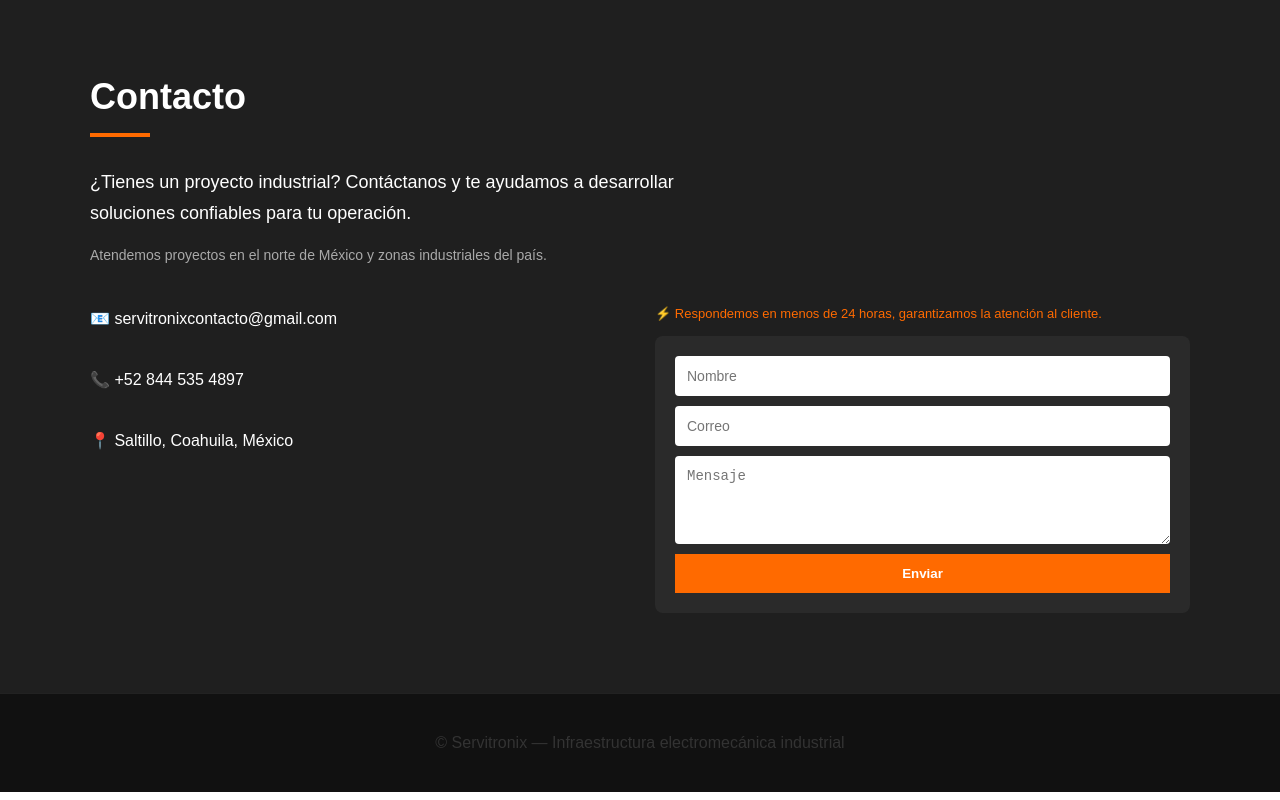
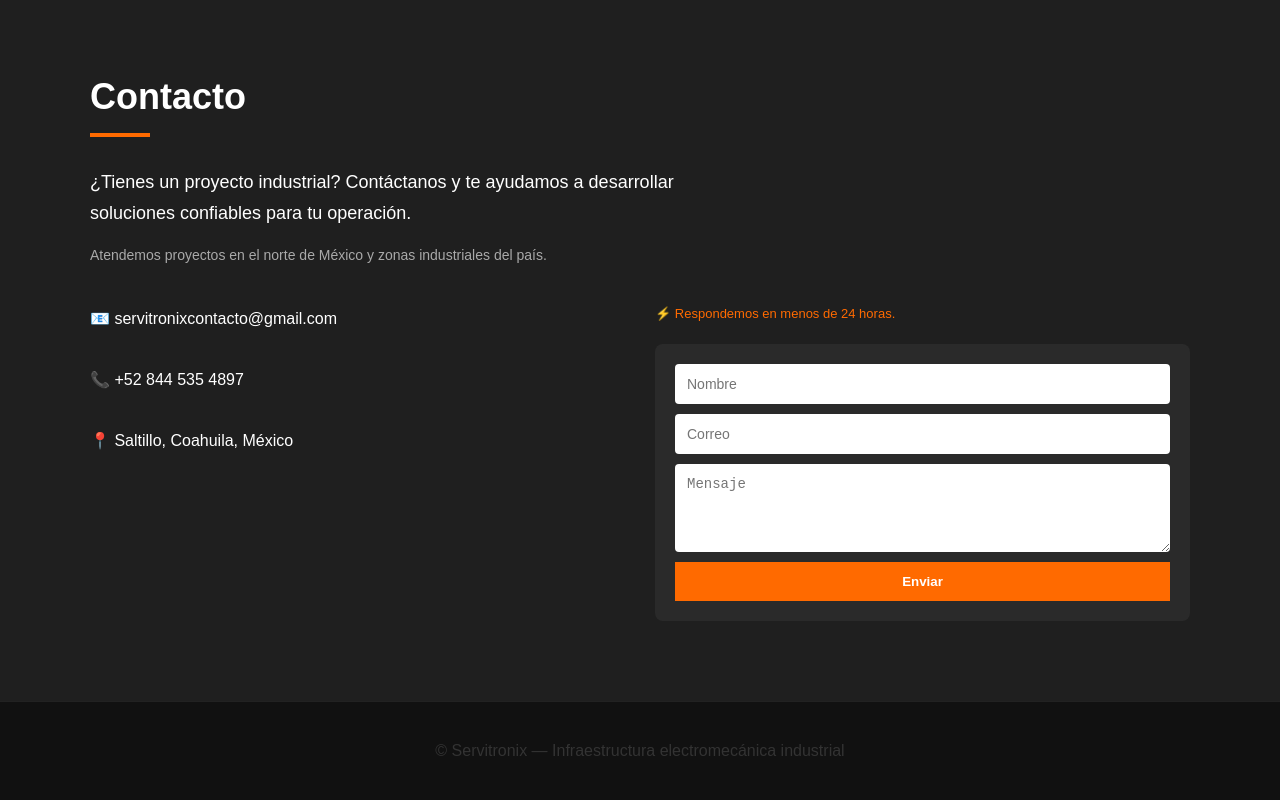
Before and after one commit to CarlosFuentes11/servitronix-site, a Next.js app: page / in a window 1280 px wide. Shown: the part 7463-8263 px from the top of the page. Built offline with nearby package versions, Linux system fonts and the light colour scheme.

Commit message:
fix: formulario funcional con API route + variables de entorno + ajuste UI contacto

```diff
--- /dev/null
+++ b/src/app/api/contact/route.js
@@ -0,0 +1,31 @@
+import nodemailer from "nodemailer";
+
+export async function POST(req) {
+  const { nombre, correo, mensaje } = await req.json();
+
+  const transporter = nodemailer.createTransport({
+    service: "gmail",
+    auth: {
+      user: process.env.EMAIL_USER,
+      pass: process.env.EMAIL_PASS,
+    },
+  });
+
+  try {
+    await transporter.sendMail({
+      from: process.env.EMAIL_USER,
+      to: process.env.EMAIL_USER,
+      subject: "Nuevo mensaje - Servitronix",
+      html: `
+        <h3>Nuevo contacto</h3>
+        <p><b>Nombre:</b> ${nombre}</p>
+        <p><b>Correo:</b> ${correo}</p>
+        <p><b>Mensaje:</b> ${mensaje}</p>
+      `,
+    });
+
+    return Response.json({ ok: true });
+  } catch (error) {
+    return Response.json({ ok: false });
+  }
+}
--- a/src/sections/Contact.js
+++ b/src/sections/Contact.js
@@ -1,6 +1,44 @@
 "use client";
 
+import { useState } from "react";
+
 export default function Contact() {
+  const [formData, setFormData] = useState({
+    nombre: "",
+    correo: "",
+    mensaje: "",
+  });
+
+  const [loading, setLoading] = useState(false);
+
+  const handleSubmit = async (e) => {
+    e.preventDefault();
+
+    setLoading(true);
+
+    try {
+      const res = await fetch("/api/contact", {
+        method: "POST",
+        headers: {
+          "Content-Type": "application/json",
+        },
+        body: JSON.stringify(formData),
+      });
+
+      if (res.ok) {
+        alert("Mensaje enviado correctamente");
+        setFormData({ nombre: "", correo: "", mensaje: "" });
+      } else {
+        alert("Error al enviar");
+      }
+    } catch (error) {
+      console.error(error);
+      alert("Error de conexión");
+    }
+
+    setLoading(false);
+  };
+
   return (
     <section
       id="contacto"
@@ -33,21 +71,48 @@ export default function Contact() {
             <p style={white}>📍 Saltillo, Coahuila, México</p>
           </div>
 
-          {/* FORM + MENSAJE */}
+          {/* FORM */}
           <div style={formContainer}>
 
-            {/* 🔥 TEXTO CORRECTAMENTE POSICIONADO */}
             <p style={responseText}>
-              ⚡ Respondemos en menos de 24 horas, garantizamos la atención al cliente.
+              ⚡ Respondemos en menos de 24 horas.
             </p>
 
-            <form style={form}>
-              <input placeholder="Nombre" style={input} />
-              <input placeholder="Correo" style={input} />
-              <textarea placeholder="Mensaje" rows="4" style={input} />
+            <form onSubmit={handleSubmit} style={form}>
+              <input
+                placeholder="Nombre"
+                style={input}
+                value={formData.nombre}
+                onChange={(e) =>
+                  setFormData({ ...formData, nombre: e.target.value })
+                }
+                required
+              />
 
-              <button style={button}>
-                Enviar
+              <input
+                placeholder="Correo"
+                type="email"
+                style={input}
+                value={formData.correo}
+                onChange={(e) =>
+                  setFormData({ ...formData, correo: e.target.value })
+                }
+                required
+              />
+
+              <textarea
+                placeholder="Mensaje"
+                rows="4"
+                style={input}
+                value={formData.mensaje}
+                onChange={(e) =>
+                  setFormData({ ...formData, mensaje: e.target.value })
+                }
+                required
+              />
+
+              <button style={button} disabled={loading}>
+                {loading ? "Enviando..." : "Enviar"}
               </button>
             </form>
 
@@ -60,87 +125,16 @@ export default function Contact() {
   );
 }
 
-/* ESTILOS */
-
-const title = {
-  fontSize: "clamp(26px, 5vw, 36px)",
-  marginBottom: "15px",
-  color: "#fff",
-};
-
-const line = {
-  width: "60px",
-  height: "4px",
-  background: "#ff6a00",
-  marginBottom: "30px",
-};
-
-const text = {
-  fontSize: "clamp(14px, 2.5vw, 18px)",
-  lineHeight: "1.7",
-  maxWidth: "600px",
-  color: "#fff",
-};
-
-const subtext = {
-  marginTop: "10px",
-  opacity: "0.8",
-  fontSize: "14px",
-  color: "#ccc",
-};
-
-const grid = {
-  marginTop: "30px",
-  display: "grid",
-  gridTemplateColumns: "repeat(auto-fit, minmax(280px, 1fr))",
-  gap: "30px",
-};
-
-const infoBox = {
-  display: "flex",
-  flexDirection: "column",
-  gap: "10px",
-};
-
-const white = {
-  color: "#fff",
-};
-
-const formContainer = {
-  display: "flex",
-  flexDirection: "column",
-  gap: "10px",
-};
-
-const responseText = {
-  fontSize: "13px",
-  color: "#ff6a00",
-  marginBottom: "5px",
-};
-
-const form = {
-  display: "flex",
-  flexDirection: "column",
-  gap: "10px",
-  background: "rgba(255,255,255,0.05)",
-  padding: "20px",
-  borderRadius: "8px",
-};
-
-const input = {
-  padding: "12px",
-  borderRadius: "4px",
-  border: "none",
-  fontSize: "14px",
-  color: "#111",
-  background: "#fff",
-};
-
-const button = {
-  background: "#ff6a00",
-  color: "#fff",
-  padding: "12px",
-  border: "none",
-  cursor: "pointer",
-  fontWeight: "bold",
-};
+/* ESTILOS (igual que los tuyos) */
+const title = { fontSize: "clamp(26px, 5vw, 36px)", marginBottom: "15px", color: "#fff" };
+const line = { width: "60px", height: "4px", background: "#ff6a00", marginBottom: "30px" };
+const text = { fontSize: "clamp(14px, 2.5vw, 18px)", lineHeight: "1.7", maxWidth: "600px", color: "#fff" };
+const subtext = { marginTop: "10px", opacity: "0.8", fontSize: "14px", color: "#ccc" };
+const grid = { marginTop: "30px", display: "grid", gridTemplateColumns: "repeat(auto-fit, minmax(280px, 1fr))", gap: "30px" };
+const infoBox = { display: "flex", flexDirection: "column", gap: "10px" };
+const white = { color: "#fff" };
+const formContainer = { display: "flex", flexDirection: "column", gap: "10px" };
+const responseText = { fontSize: "13px", color: "#ff6a00" };
+const form = { display: "flex", flexDirection: "column", gap: "10px", background: "rgba(255,255,255,0.05)", padding: "20px", borderRadius: "8px" };
+const input = { padding: "12px", borderRadius: "4px", border: "none", fontSize: "14px", color: "#111", background: "#fff" };
+const button = { background: "#ff6a00", color: "#fff", padding: "12px", border: "none", cursor: "pointer", fontWeight: "bold" };
```
